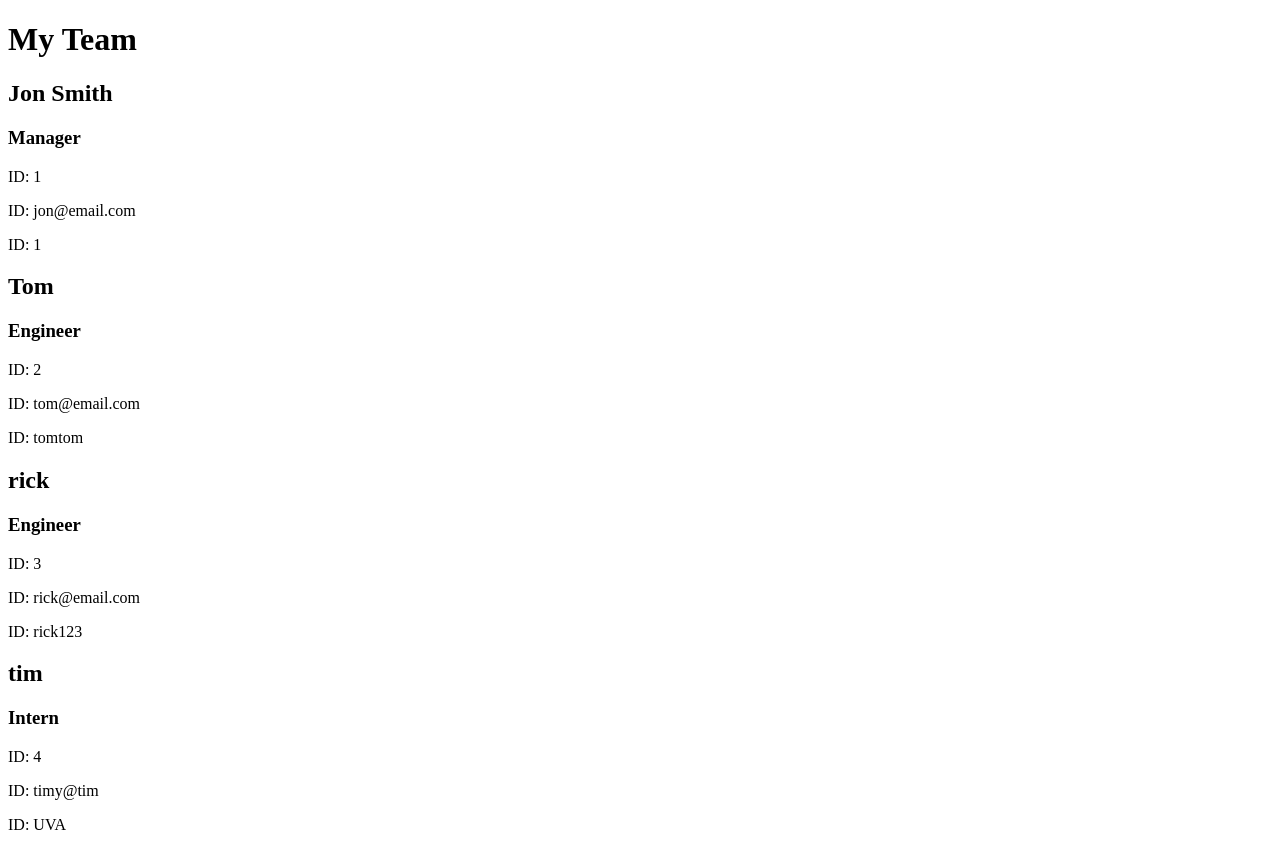
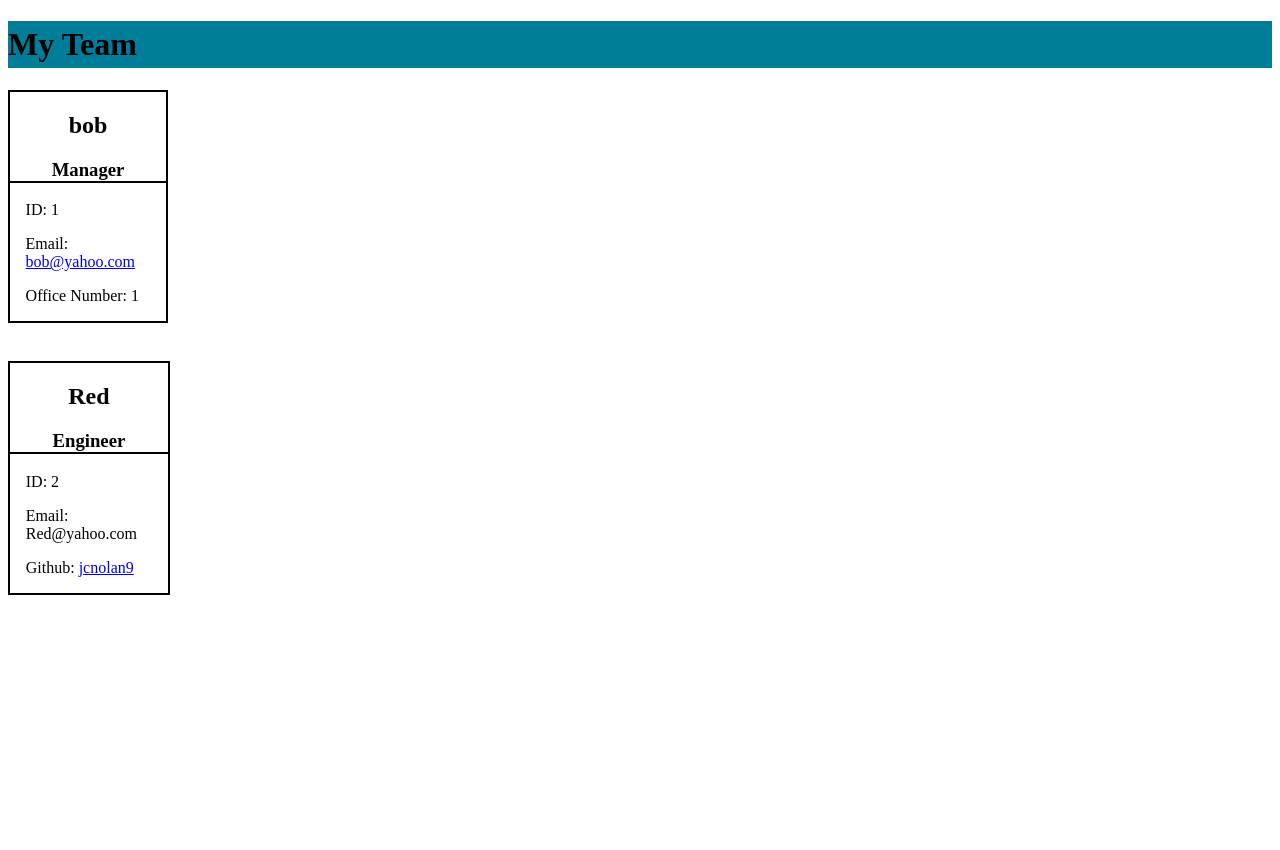
Before and after one commit to jcnolan9/teamProfileGenerator, a website: page team.html in a window 1280 px wide. After the commit the page ends 800 px from the top, so only its background shows below. Drawn offline with Linux system fonts and the light colour scheme.

Commit message:
Adding links to github names and emails as well as styling additions

```diff
--- a/src/styles.css
+++ b/src/styles.css
@@ -1,21 +1,41 @@
+h1 {
+    background-color: #007d99;
+    padding: 5px 0 5px 0;
+}
+ h2,h3 {
+     text-align: center;
+ }
+
+ h3 {
+     border-bottom: 2px solid black;
+ }
+
+ p {
+     margin-left: 10%;
+     margin-right: 5%;
+ }
+
 .manager{
-    display: block;
+    display: inline-block;
+    border: 2px solid black;
+    margin: 0 0 3% 0;
 }
 
 .engineers {
-    display: block;
+    display: flex;
+    margin: 0 0 3% 0;
 }
 
 .interns {
-    display: block;
+    display: flex;
 }
 
 .engineers > section {
-    display: flex;
     border: 2px solid black;
+    margin-right: 5%;
 }
 
 .interns > section {
-    display: flex;
     border: 2px solid black;
+    margin-right: 5%;
 }
--- a/team.html
+++ b/team.html
@@ -4,46 +4,33 @@
         <meta charset="UTF-8">
         <meta http-equiv="X-UA-Compatible" content="IE=edge">
         <meta name="viewport" content="width=device-width, initial-scale=1.0">
+        <link rel="stylesheet" href="src/styles.css">
         <title>My Team</title>
     </head>
     <body>
         <header>
             <h1>My Team</h1>
         </header>
-        <section id='manager'>
+        <section class='manager'>
 
-        <h2>Jon Smith</h2>
+        <h2>bob</h2>
         <h3>Manager</h3>
         <p>ID: 1</p>
-        <p>ID: jon@email.com</p>
-        <p>ID: 1</p>
+        <p>Email: <a href='mailto:bob@yahoo.com'> bob@yahoo.com </a></p>
+        <p>Office Number: 1</p>
         </section>
-        <section id='engineer'>
+        <section class='engineers'>
 
         <section>
-            <h2>Tom</h2>
+            <h2>Red</h2>
             <h3>Engineer</h3>
             <p>ID: 2</p>
-            <p>ID: tom@email.com</p>
-            <p>ID: tomtom</p>
-        </section>
-        <section>
-            <h2>rick</h2>
-            <h3>Engineer</h3>
-            <p>ID: 3</p>
-            <p>ID: rick@email.com</p>
-            <p>ID: rick123</p>
+            <p>Email: Red@yahoo.com</p>
+            <p>Github: <a href='https://www.github.com/jcnolan9' target='_blank'>jcnolan9</a></p>
         </section>
         </section>
-        <section id='intern'>
+        <section class='interns'>
 
-        <section>
-            <h2>tim</h2>
-            <h3>Intern</h3>
-            <p>ID: 4</p>
-            <p>ID: timy@tim</p>
-            <p>ID: UVA</p>
-        </section>
         </section>
         <script src='script.js'></script>
     </body>
```
Also changed, not shown: index.js (+6 -6 lines).
